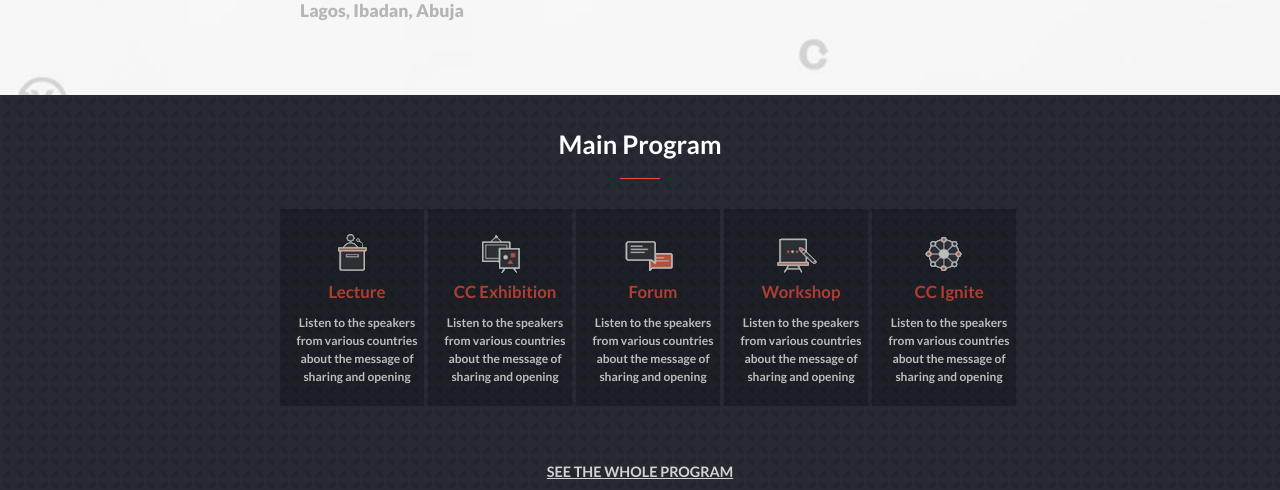
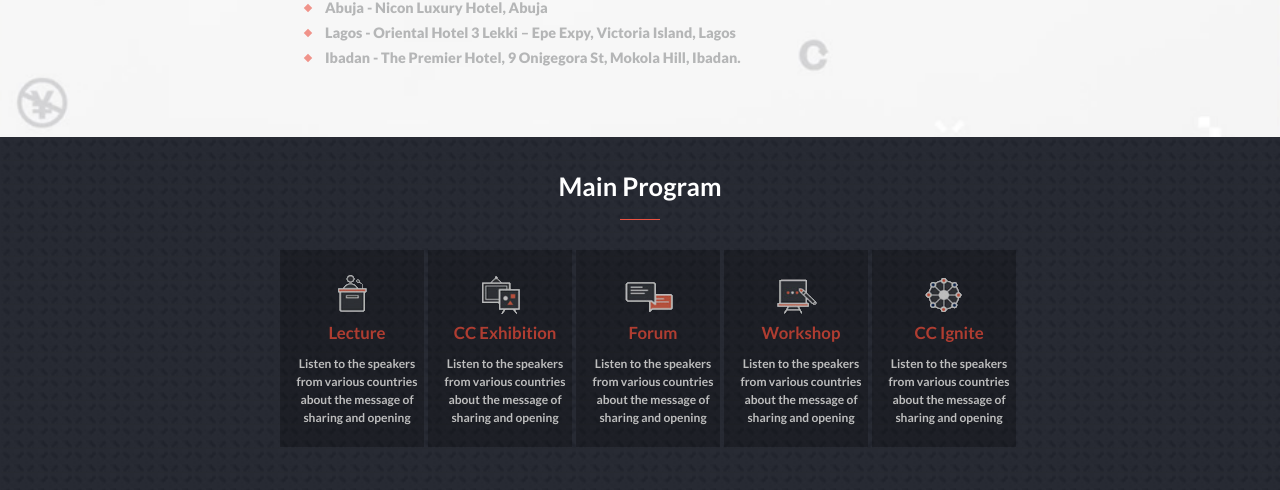
Before and after one commit to chasscepts/capstone-project-html, a website: page index.html in a window 1280 px wide. Shown: the part 610-1100 px from the top of the page. Drawn offline with Linux system fonts and the light colour scheme.

Commit message:
add event venues

```diff
--- a/index.html
+++ b/index.html
@@ -70,8 +70,10 @@
           Introducing institutions to an eager and growing market of large potential pool of Nigeria students.
         </div>
         <div class="date text-muted">
-          <span class="number">2021.03.05 </span>(FRI) ~ <span class="number">16</span> (SAT)<br>
-          <span>Lagos, Ibadan, Abuja</span>
+          <span class="number">2021.03.05 </span>(FRI) ~ <span class="number">16</span> (SAT)
+          <span class="venue">Abuja - Nicon Luxury Hotel, Abuja</span>
+          <span class="venue">Lagos - Oriental Hotel 3 Lekki – Epe Expy, Victoria Island, Lagos</span>
+          <span class="venue">Ibadan - The Premier Hotel, 9 Onigegora St, Mokola Hill, Ibadan.</span>
         </div>
       </div>
     </section>
--- a/style.scss
+++ b/style.scss
@@ -398,6 +398,25 @@ b {
       &.number {
         font-size: 2rem;
         opacity: 1;
+      }
+    }
+
+    .venue {
+      position: relative;
+      display: block;
+      padding-left: 25px;
+      font-size: 0.9rem;
+      margin-top: 8px;
+
+      &::before {
+        content: '';
+        position: absolute;
+        left: 5px;
+        top: 6px;
+        width: 6px;
+        height: 6px;
+        background-color: $color-primary;
+        transform: rotate(45deg);
       }
     }
   }
```
Also changed, not shown: assets/images/b3.PNG (added), style.css, 1 other file.
